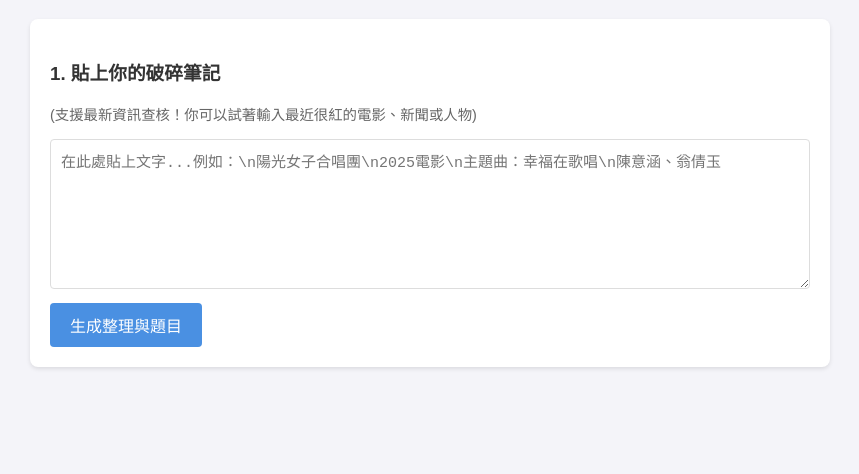
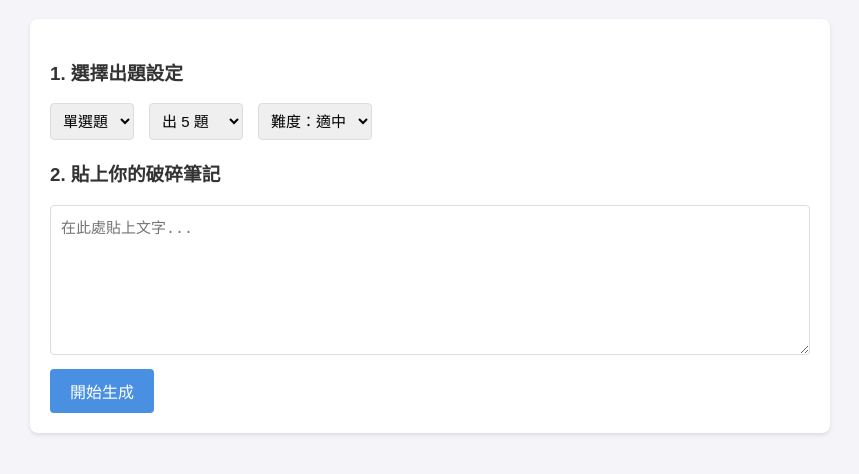
Before and after one commit to yangbrian01/ai-quiz-generator, a plain HTML site: page index.html in a window 1280 px wide. Shown: the part 70-544 px from the top of the page, without its empty margins (210-1069 px from the left). Drawn offline with nearby package versions, Linux system fonts and the light colour scheme.

Commit message:
Update index.html

```diff
--- a/index.html
+++ b/index.html
@@ -3,16 +3,21 @@
 <head>
     <meta charset="UTF-8">
     <meta name="viewport" content="width=device-width, initial-scale=1.0">
-    <title>AI 知識整理與出題器 (聯網強化版)</title>
+    <title>AI 知識整理與出題器 (功能完全版)</title>
     <style>
         body { font-family: sans-serif; max-width: 800px; margin: 20px auto; padding: 0 20px; background-color: #f4f4f9; color: #333; }
         h1 { text-align: center; color: #4a90e2; }
         .input-group, .output-group { background: white; padding: 20px; border-radius: 8px; box-shadow: 0 2px 4px rgba(0,0,0,0.1); margin-bottom: 20px; }
+
+        /* 新增：控制面板的基礎排版 */
+        .controls { display: flex; gap: 15px; margin-bottom: 15px; flex-wrap: wrap; }
+        .controls select { padding: 8px; border-radius: 4px; border: 1px solid #ddd; font-size: 15px; outline: none; }
+
         textarea { width: 100%; height: 150px; padding: 10px; border: 1px solid #ddd; border-radius: 4px; box-sizing: border-box; resize: vertical; margin-bottom: 10px; font-size: 15px; }
         button { background-color: #4a90e2; color: white; border: none; padding: 10px 20px; border-radius: 4px; cursor: pointer; font-size: 16px; transition: background 0.3s; }
         button:hover { background-color: #357abd; }
         button:disabled { background-color: #ccc; cursor: not-allowed; }
-        #loading { text-align: center; color: #888; display: none; margin: 20px 0; }
+        #loading { text-align: center; color: #888; display: none; margin: 20px 0; font-weight: bold; }
         .organized-section { margin-top: 20px; padding-top: 20px; border-top: 2px solid #f0f0f0; }
         .organized-section h2 { color: #2c3e50; }
         .organized-content { background-color: #f9f9f9; padding: 15px; border-radius: 4px; border-left: 4px solid #4a90e2; white-space: pre-wrap; line-height: 1.6; }
@@ -32,33 +37,53 @@
     <h1>AI 知識整理與出題器</h1>
 
     <div class="input-group">
-        <h3>1. 貼上你的破碎筆記</h3>
-        <p style="color: #666; font-size: 0.9em;">(支援最新資訊查核！你可以試著輸入最近很紅的電影、新聞或人物)</p>
-        <textarea id="noteInput" placeholder="在此處貼上文字...例如：\n陽光女子合唱團\n2025電影\n主題曲：幸福在歌唱\n陳意涵、翁倩玉"></textarea>
-        <button id="generateBtn" onclick="generateContent()">生成整理與題目</button>
+        <h3>1. 選擇出題設定</h3>
+        <div class="controls">
+            <select id="qType">
+                <option value="單選題">單選題</option>
+                <option value="是非題">是非題</option>
+            </select>
+            <select id="qCount">
+                <option value="3">出 3 題</option>
+                <option value="5" selected>出 5 題</option>
+                <option value="10">出 10 題</option>
+            </select>
+            <select id="diff">
+                <option value="簡單">難度：簡單</option>
+                <option value="適中" selected>難度：適中</option>
+                <option value="困難">難度：困難</option>
+            </select>
+        </div>
+
+        <h3>2. 貼上你的破碎筆記</h3>
+        <textarea id="noteInput" placeholder="在此處貼上文字..."></textarea>
+        <button id="generateBtn" onclick="generateContent()">開始生成</button>
     </div>
 
     <div id="loading">✨ AI 正在努力聯網搜尋、閱讀並編寫題目中...請稍候...</div>
 
     <div class="output-group" id="outputGroup" style="display: none;">
-
         <div class="organized-section">
             <h2>✨ AI 幫你整理的完整知識點 (附來源)</h2>
             <div id="organizedContent" class="organized-content"></div>
         </div>
 
         <div class="organized-section">
-            <h2>📝 測驗題目 (共 5 題)</h2>
+            <h2>📝 測驗題目</h2>
             <div id="questionsContainer"></div>
         </div>
     </div>
 
     <script>
-        // 這裡已經換成你提供的 GAS 網址了！
         const GAS_WEB_APP_URL = "https://script.google.com/macros/s/AKfycbxokgVbuoTiV6kSmoFcPF2xebBi84D-ozEK88m2WagPHiZKT0wNT85p7UduDPu_cNHI/exec";
 
         async function generateContent() {
             const note = document.getElementById('noteInput').value;
+            // 抓取新的控制變數
+            const qType = document.getElementById('qType').value;
+            const qCount = document.getElementById('qCount').value;
+            const diff = document.getElementById('diff').value;
+
             const generateBtn = document.getElementById('generateBtn');
             const loading = document.getElementById('loading');
             const outputGroup = document.getElementById('outputGroup');
@@ -74,9 +99,15 @@
             outputGroup.style.display = 'none';
 
             try {
+                // 將設定一起打包成 JSON 傳給 GAS
                 const response = await fetch(GAS_WEB_APP_URL, {
                     method: 'POST',
-                    body: JSON.stringify({ note: note }),
+                    body: JSON.stringify({
+                        note: note,
+                        qType: qType,
+                        qCount: qCount,
+                        diff: diff
+                    }),
                 });
 
                 if (!response.ok) throw new Error('網路連線似乎有點問題...');
@@ -93,7 +124,7 @@
                 alert('發生錯誤了：' + error.message);
             } finally {
                 generateBtn.disabled = false;
-                generateBtn.innerText = '生成整理與題目';
+                generateBtn.innerText = '開始生成';
                 loading.style.display = 'none';
             }
         }
@@ -103,10 +134,8 @@
             const organizedContent = document.getElementById('organizedContent');
             const questionsContainer = document.getElementById('questionsContainer');
 
-            // 渲染整理後的 Markdown
             organizedContent.innerHTML = marked.parse(data.organized_notes);
 
-            // 渲染題目
             questionsContainer.innerHTML = '';
             data.questions.forEach((q, index) => {
                 const card = document.createElement('div');
```
